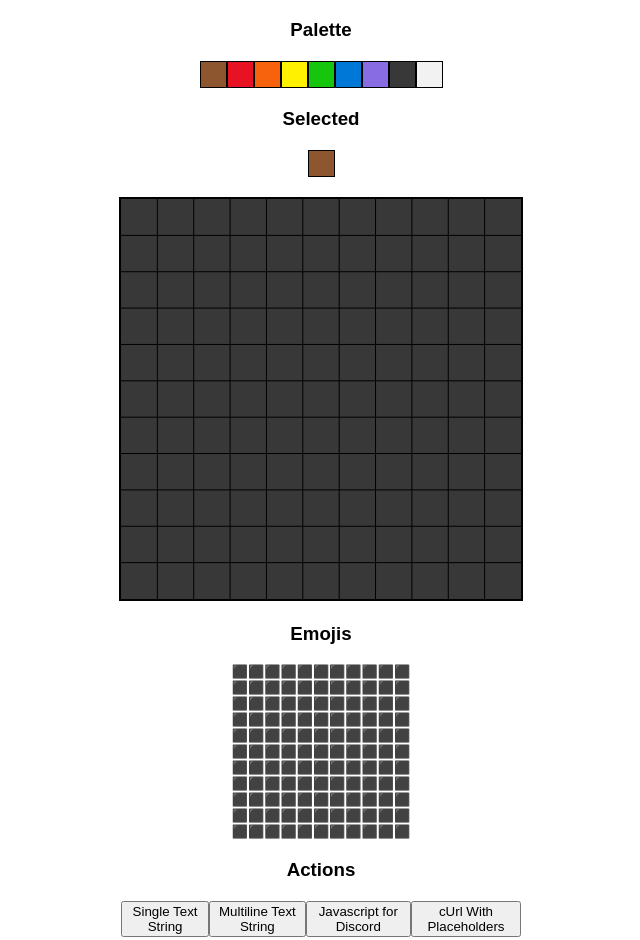
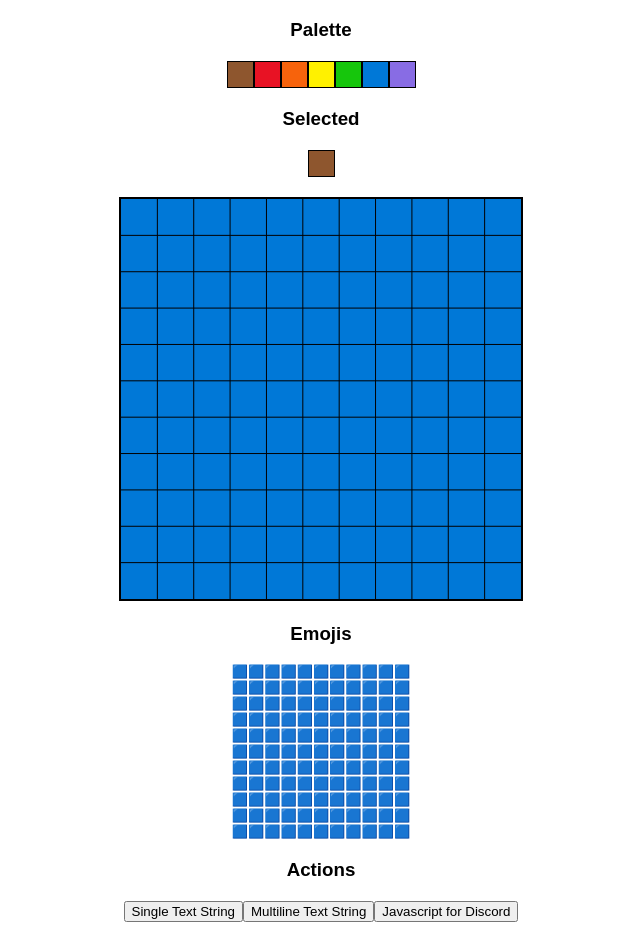
Before and after one commit to egold555/DiscordStatusEmojiArt, a plain HTML site: page index.html in a window 1280 px wide. Shown: the whole page, without its empty margins (319-959 px from the left). Drawn offline with nearby package versions, Linux system fonts and the light colour scheme.

Commit message:
Remove back and white squares

```diff
--- a/index.html
+++ b/index.html
@@ -65,7 +65,7 @@
         <button id="copySingleString">Single Text String</button>
         <button id="copyMultiLineString">Multiline Text String</button>
         <button id="copyJavascript">Javascript for Discord</button>
-        <button id="copyCURL">cUrl With Placeholders</button>
+        <!-- <button id="copyCURL">cUrl With Placeholders</button> -->
     </div>
 
     <script src="pixels.js"></script>
--- a/pixels.js
+++ b/pixels.js
@@ -1,6 +1,10 @@
+//I need to comment this shit
+
 const canvas = document.getElementById('canvas');
 const ctx = canvas.getContext('2d');
 
+//Black and white seemingly have different character widths then the rest of the colored squares.
+//Testing still needs to be done.
 const squareColors = [
 	'#8E562E',
 	'#E81224',
@@ -8,11 +12,11 @@ const squareColors = [
 	'#FFF100',
 	'#16C60C',
 	'#0078D7',
-	'#886CE4',
-	'#383838',
-	'#F2F2F2'
+	'#886CE4'
+	// '#383838',
+	// '#F2F2F2'
 ];
-const squareEmojis = [ '🟫', '🟥', '🟧', '🟨', '🟩', '🟦', '🟪', '⬛', '⬜' ];
+const squareEmojis = [ '🟫', '🟥', '🟧', '🟨', '🟩', '🟦', '🟪' /*'⬛', '⬜' */ ];
 const defaultBackgroundColor = squareColors.length - 2;
 var colorIndexWeAreDrawing = 0;
 const GRID_SIZE = 11;
@@ -42,7 +46,6 @@ let Square = function(x, y, width, height, color) {
 
 Square.prototype.draw = function() {
 	ctx.fillStyle = this.fillColor;
-	//ctx.strokeStyle = 'black';
 	ctx.fillRect(this.x, this.y, this.width, this.height);
 
 	var col = Math.round(this.x / this.width);
@@ -123,7 +126,7 @@ function drawCurrentColor() {
 	$('#selected').html(' ');
 	let div = '<div id="colorSelected"></div>';
 	$('#selected').append(div);
-	$('#colorSelected').css('background', squareColors[colorIndexWeAreDrawing]); //"white" in case squareColors[i] is undefined
+	$('#colorSelected').css('background', squareColors[colorIndexWeAreDrawing]);
 }
 
 function drawPalette() {
```
